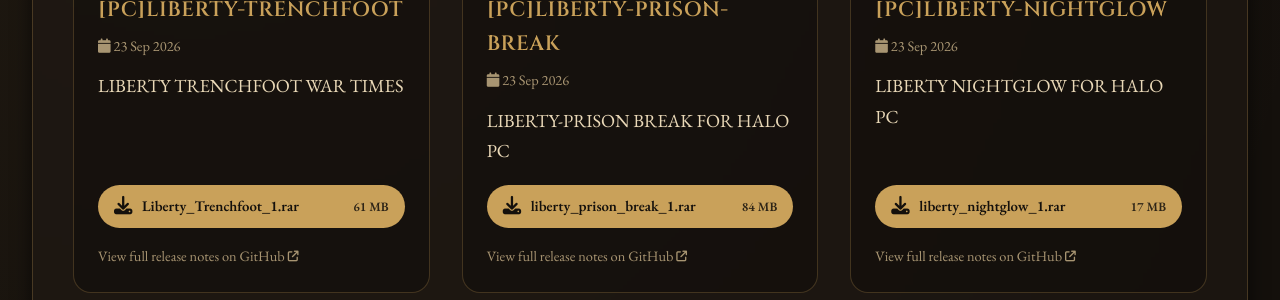
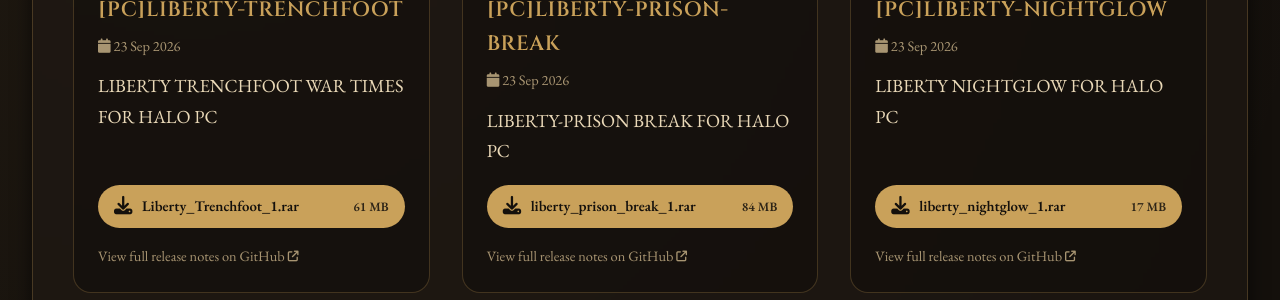
Before and after one commit to Chalwk/NC-Halo-Maps, a Jekyll site: the page built from maps.html, in a window 1280 px wide and 900 px high, scrolled down 1157 px. Shown: the part 187-487 px from the top of the window. Built offline with Jekyll 4.4.1, drawn with Linux system fonts in a browser that asks for light colours.

Commit message:
chore: update releases data

```diff
--- a/_data/releases.json
+++ b/_data/releases.json
@@ -72,7 +72,7 @@
     "id": 394760479,
     "tag": "PC-LIBERTY-TRENCHFOOT",
     "name": "[PC]LIBERTY-TRENCHFOOT",
-    "body": "LIBERTY TRENCHFOOT WAR TIMES",
+    "body": "LIBERTY TRENCHFOOT WAR TIMES FOR HALO PC",
     "prerelease": false,
     "published_at": "2026-09-23T14:44:43Z",
     "html_url": "https://github.com/nakedchick-code/NC-Halo-Maps/releases/tag/PC-LIBERTY-TRENCHFOOT",
```
